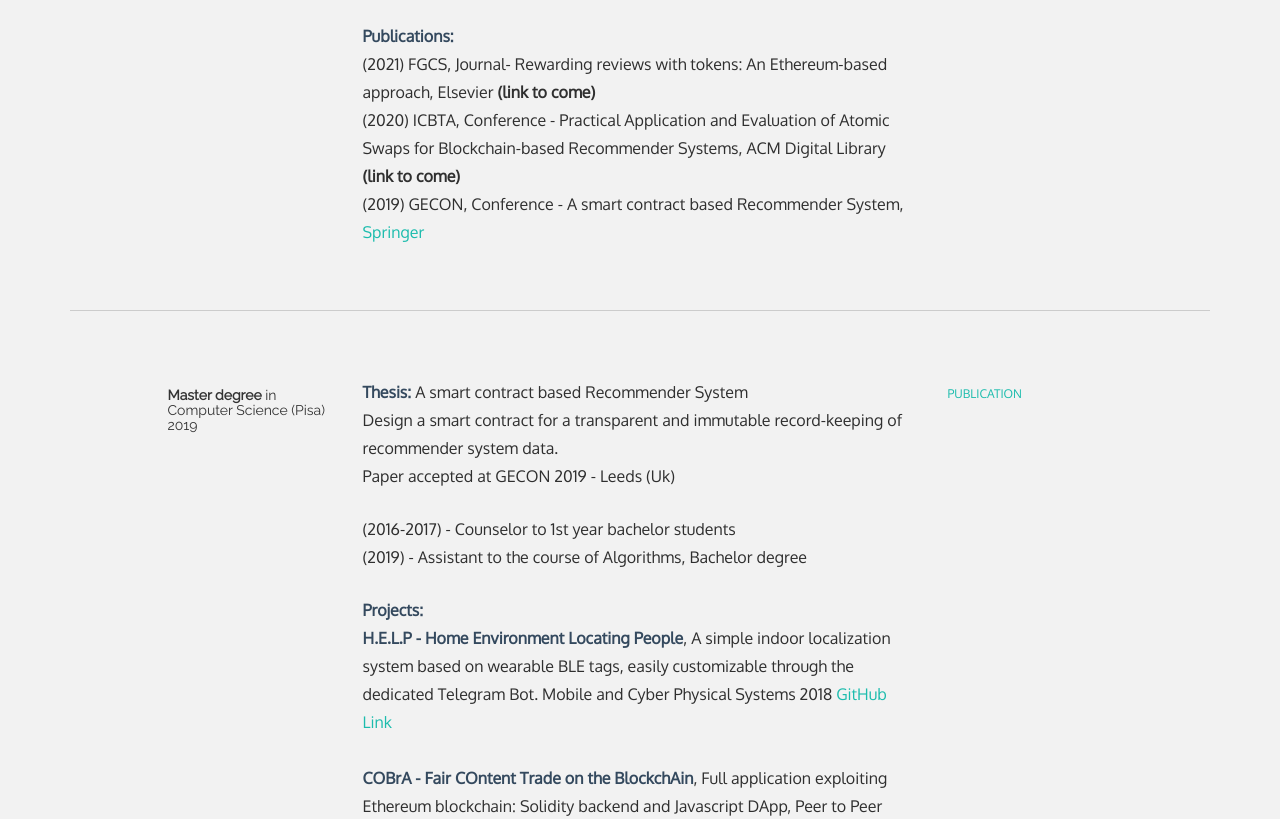
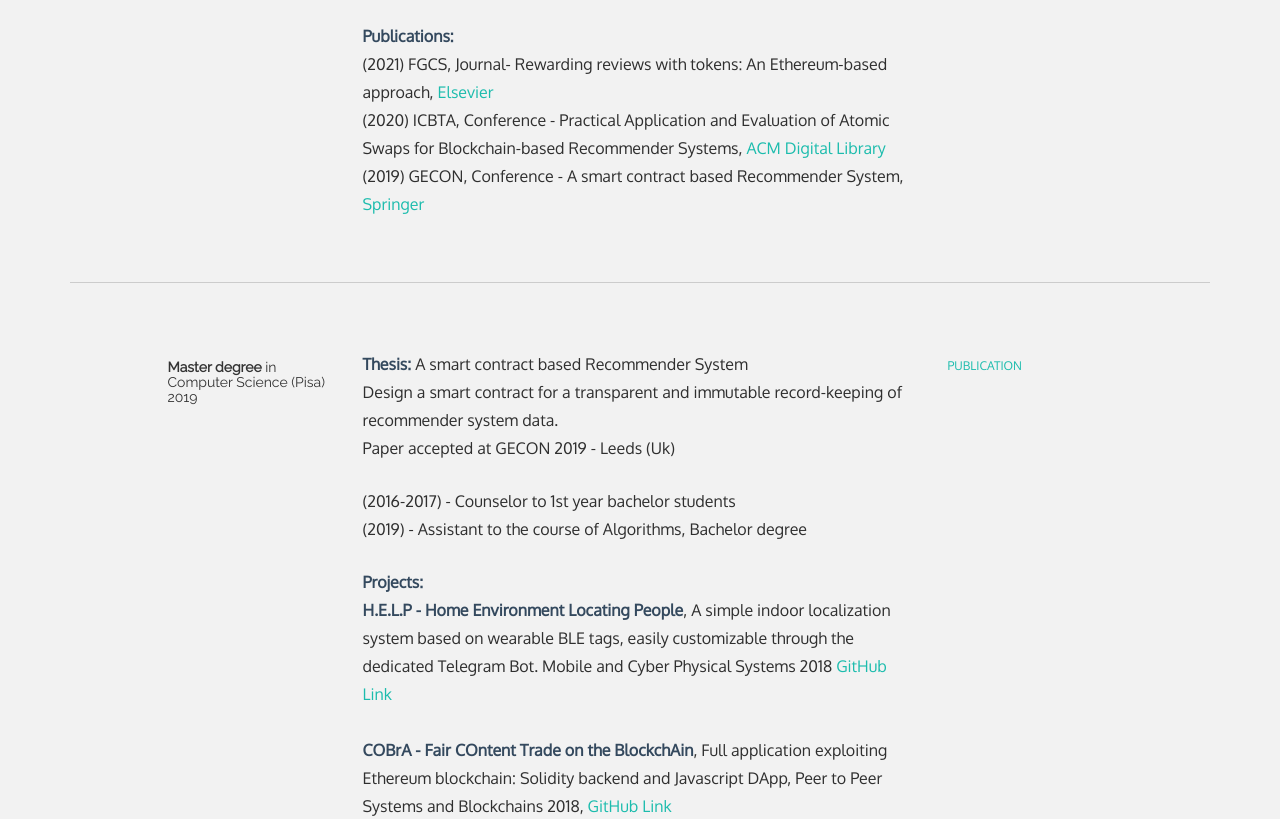
Before and after one commit to 0Alic/0Alic.github.io, a plain HTML site: page education.html in a window 1280 px wide. Shown: the part 1517-2336 px from the top of the page. Drawn offline with Linux system fonts and the light colour scheme.

Commit message:
Added links to pubs

```diff
--- a/education.html
+++ b/education.html
@@ -251,10 +251,10 @@
 
 				<div class="col-lg-6 col-lg-offset-3">
 					<p><t>Publications:</t><br/>
-						(2021) FGCS, Journal- Rewarding reviews with tokens: An Ethereum-based approach, Elsevier <b>(link to come)</b>
+						(2021) FGCS, Journal- Rewarding reviews with tokens: An Ethereum-based approach, <a href="https://www.sciencedirect.com/science/article/pii/S0167739X21000480">Elsevier</a>
 						<br />
 						(2020) ICBTA, Conference - Practical Application and Evaluation of Atomic Swaps
-						for Blockchain-based Recommender Systems, ACM Digital Library <b>(link to come)</b>
+						for Blockchain-based Recommender Systems, <a href="https://dl.acm.org/doi/10.1145/3446983.3446993">ACM Digital Library</a>
 						<br />
 						(2019) GECON, Conference - A smart contract based Recommender System, <a href="https://link.springer.com/chapter/10.1007/978-3-030-36027-6_3"> Springer</a>
 						<!-- <br /> -->
```
